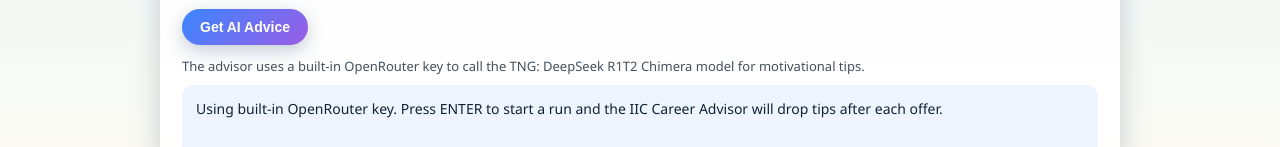
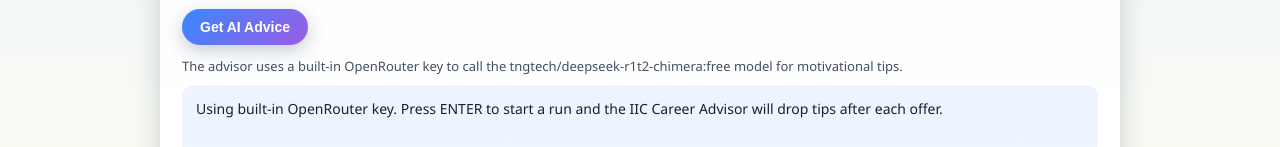
Before and after one commit to NeonThapa/neon-vibe-coding-workshop, a plain HTML site: page index.html in a window 1280 px wide. Shown: the part 703-850 px from the top of the page. Drawn offline with Linux system fonts and the light colour scheme.

Commit message:
Point advisor to tngtech model

```diff
--- a/index.html
+++ b/index.html
@@ -130,7 +130,7 @@
   <div class="coach-row">
     <button id="aiAdviceBtn" type="button">Get AI Advice</button>
   </div>
-  <p class="coach-info">The advisor uses a built-in OpenRouter key to call the TNG: DeepSeek R1T2 Chimera model for motivational tips.</p>
+  <p class="coach-info">The advisor uses a built-in OpenRouter key to call the tngtech/deepseek-r1t2-chimera:free model for motivational tips.</p>
   <div id="aiAdviceBox">Advisor notes will show up here after your next goal or when you click the button.</div>
 </div>
 <script>
@@ -138,7 +138,7 @@
   const canvas = document.getElementById('game');
   const ctx = canvas.getContext('2d');
   const DEFAULT_OPENROUTER_KEY = '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';
-  const OPENROUTER_MODEL = 'openrouter/tng-deepseek-r1t2-chimera';
+  const OPENROUTER_MODEL = 'tngtech/deepseek-r1t2-chimera:free';
 
   const musicButton = document.getElementById('musicToggle');
   const aiAdviceBtn = document.getElementById('aiAdviceBtn');
```
